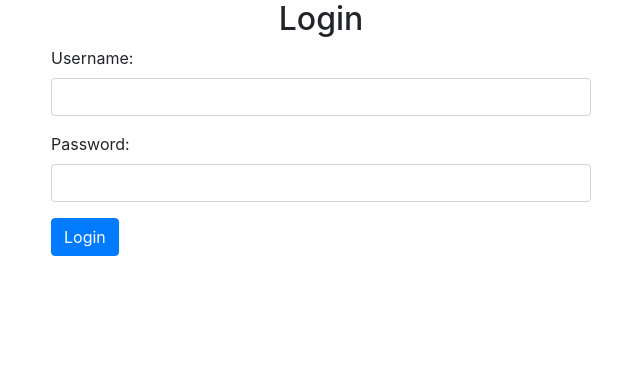
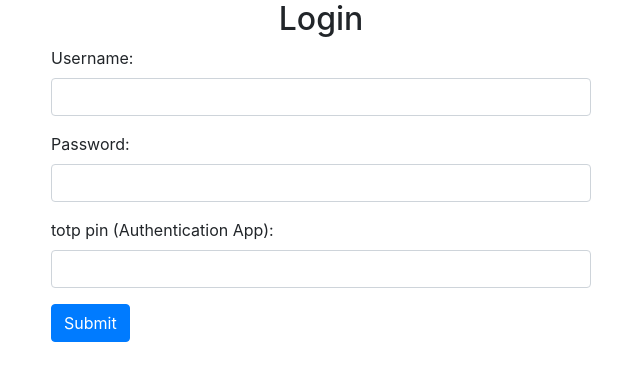
Before and after one commit to oliverbravery/OpenAuth, a FastAPI app: template templates/login.html in a window 1280 px wide. Shown: the top 381 px of the page, without its empty margins (319-959 px from the left). Run offline with FastAPI, Linux system fonts and the light colour scheme; the template is opened without the code that fills it: most values are stand-ins (such as "Sample title", 1, 10 or a date in 2020); parts of the project's set-up code (start-up, migrations or seed data) failed here and were passed over; some libraries are stand-ins or nearby versions.

Commit message:
Update login form to pass the request_data (required for post function).

```diff
--- a/templates/login.html
+++ b/templates/login.html
@@ -12,13 +12,23 @@
                 <form method="post" action="/login">
                     <div class="form-group">
                         <label for="username">Username:</label>
-                        <input type="text" class="form-control" id="username" name="username" required>
+                        <input type="text" class="form-control" id="username" name="username">
                     </div>
                     <div class="form-group">
                         <label for="password">Password:</label>
-                        <input type="password" class="form-control" id="password" name="password" required>
+                        <input type="password" class="form-control" id="password" name="password">
                     </div>
-                    <button type="submit" class="btn btn-primary">Login</button>
+                    <div class="form-group">
+                        <label for="totp_pin">totp pin (Authentication App):</label>
+                        <input type="text" class="form-control" id="totp_pin" name="totp_pin">
+                    </div>
+                    <input type="hidden" name="client_id" value="{{ request_data.client_id }}">
+                    <input type="hidden" name="client_id" value="{{ request_data.client_secret }}">
+                    <input type="hidden" name="scope" value="{{ request_data.scope }}">
+                    <input type="hidden" name="response_type" value="{{ request_data.response_type }}">
+                    <input type="hidden" name="state" value="{{ request_data.state }}">
+                    <input type="hidden" name="code_challenge" value="{{ request_data.code_challenge }}">
+                    <button type="submit" class="btn btn-primary">Submit</button>
                 </form>
             </div>
         </div>
```
